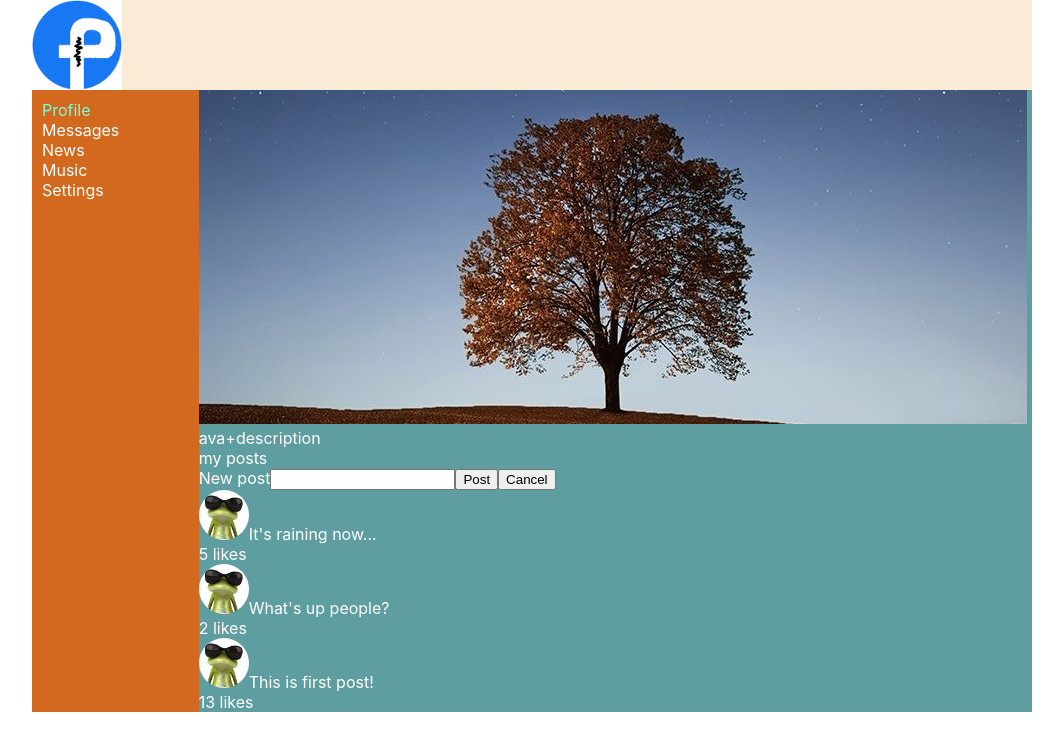
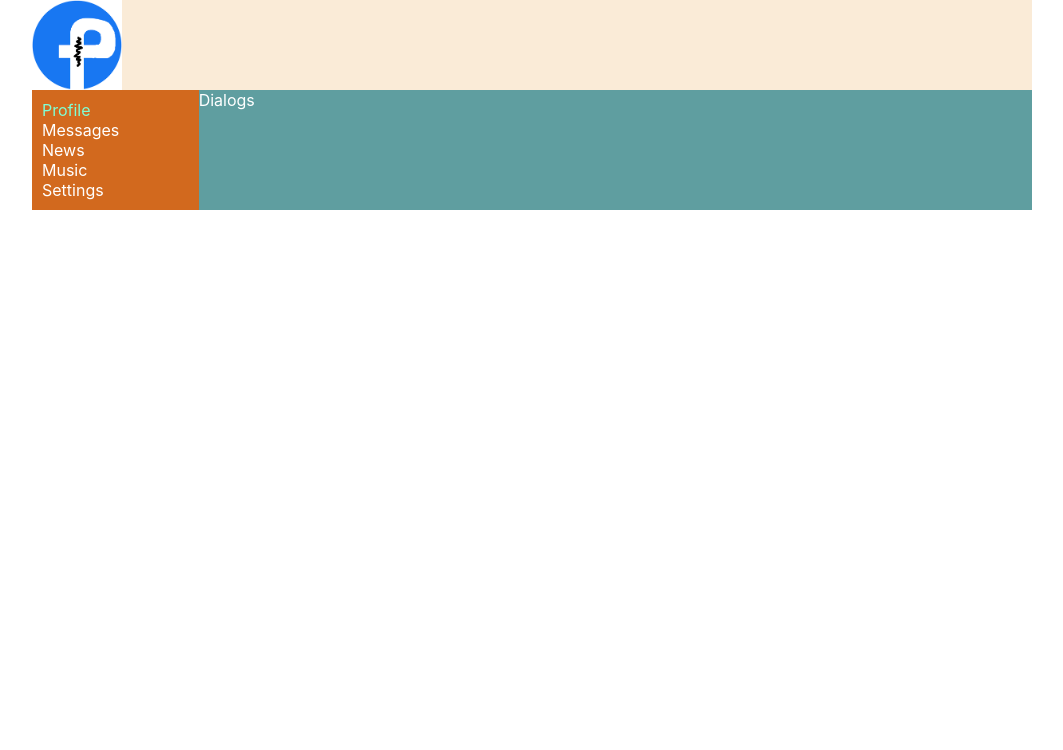
Before and after one commit to grange-grange/samuraiWayMain, a React (Create React App) app: page /dialogs in a window 1280 px wide. Shown: the top 750 px of the page, without its empty margins (108-1171 px from the left). Built offline with nearby package versions, Linux system fonts and the light colour scheme.

Commit message:
18lesson

```diff
--- a/src/App.css
+++ b/src/App.css
@@ -9,3 +9,9 @@
     grid-template-rows: 90px 1fr;
     grid-template-columns: 2fr 10fr;
 }
+
+.app-wrapper-content {
+    grid-area: content;
+    background-color: cadetblue;
+    color: white;
+}
--- a/src/App.tsx
+++ b/src/App.tsx
@@ -3,14 +3,18 @@
 import Header from "./components/Header/Header";
 import Navbar from "./components/Navbar/Navbar";
 import Profile from "./components/Profile/Profile";
+import Dialogs from "./components/Dialogs/Dialogs";
 
 
 function App() {
     return (
         <div className={'app-wrapper'}>
-            <Header />
-            <Navbar />
-            <Profile />
+            <Header/>
+            <Navbar/>
+            <div className={'app-wrapper-content'}>
+                {/*<Profile/>*/}
+                <Dialogs/>
+            </div>
         </div>
     )
 }
--- /dev/null
+++ b/src/components/Dialogs/Dialogs.tsx
@@ -0,0 +1,12 @@
+import React from 'react';
+import s from './Dialogs.module.css'
+
+const Dialogs = () => {
+    return (
+        <div>
+            Dialogs
+        </div>
+    );
+};
+
+export default Dialogs;
--- a/src/components/Profile/Profile.module.css
+++ b/src/components/Profile/Profile.module.css
@@ -1,9 +1,3 @@
-.content {
-    grid-area: content;
-    background-color: cadetblue;
-    color: white;
-}
-
 .profile__img {
     width: 800px;
 }
--- a/src/components/Profile/Profile.tsx
+++ b/src/components/Profile/Profile.tsx
@@ -4,7 +4,7 @@
 
 const Profile = () => {
     return (
-        <div className={s.content}>
+        <div>
             <div className={s.profile__img}>
                 <img src={require("./profile_bg.jpg")}/>
             </div>
```
Also changed, not shown: src/Technologies.tsx (deleted, +0 -16 lines), src/components/Dialogs/Dialogs.module.css (added). Lines whose indentation alone changed are shown as unchanged.
